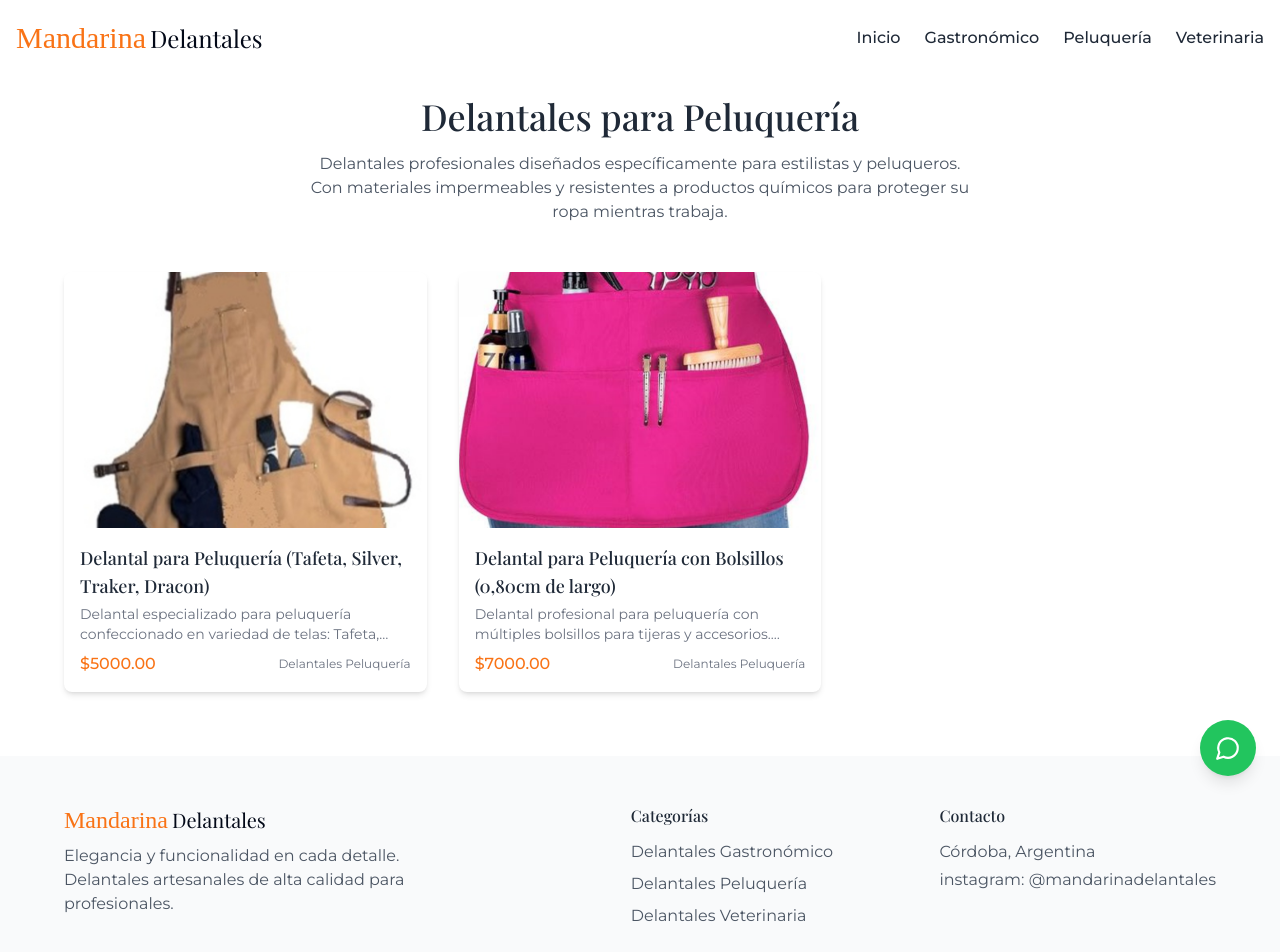
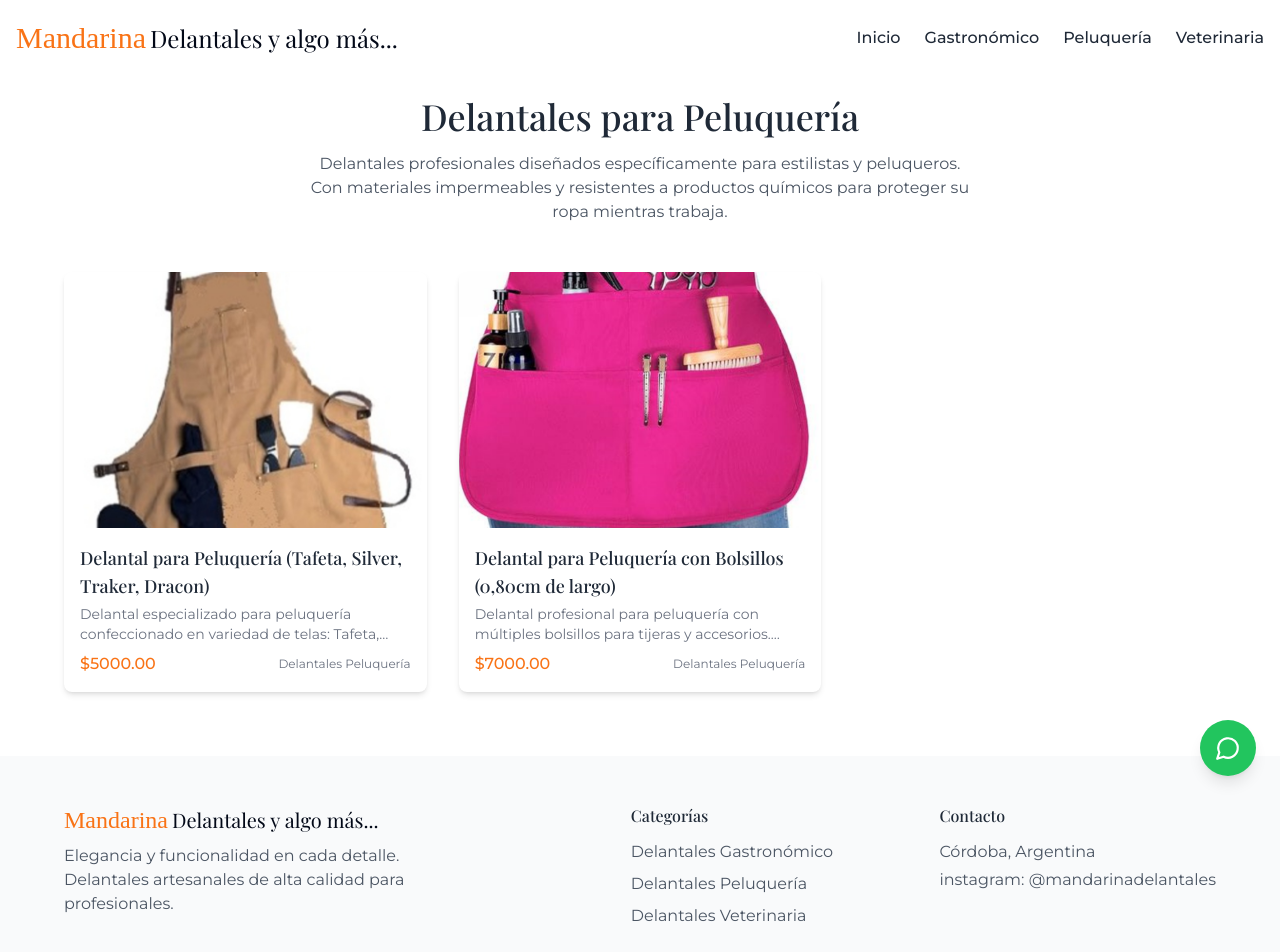
Before and after one commit to regalosdorados-hub/proyectosdorados, a React (Vite) app: page /delantales-peluqueria in a window 1280 px wide. Shown: the top 952 px of the page. Built offline with nearby package versions, Linux system fonts and the light colour scheme; a web font is replaced by a local one.

Commit message:
style: Update text

```diff
--- a/src/components/Footer.tsx
+++ b/src/components/Footer.tsx
@@ -11,7 +11,7 @@ const Footer: React.FC = () => {
             <div className="mb-6 md:mb-0">
               <div className="flex items-center">
                 <span className="font-petit text-mandarina text-2xl">Mandarina</span>
-                <span className="font-playfair ml-1 text-xl">Delantales</span>
+                <span className="font-playfair ml-1 text-xl">Delantales y algo más...</span>
               </div>
               <p className="mt-2 text-gray-600 max-w-sm">
                 Elegancia y funcionalidad en cada detalle. Delantales artesanales de alta calidad para profesionales.
--- a/src/components/Navbar.tsx
+++ b/src/components/Navbar.tsx
@@ -31,7 +31,7 @@ const Navbar: React.FC = () => {
           {/* Logo */}
           <Link to="/" className="flex items-center page-transition">
             <span className="font-petit text-mandarina text-2xl md:text-3xl">Mandarina</span>
-            <span className="font-playfair ml-1 text-xl md:text-2xl">Delantales</span>
+            <span className="font-playfair ml-1 text-xl md:text-2xl">Delantales y algo más...</span>
           </Link>
 
           {/* Desktop Menu */}
```
